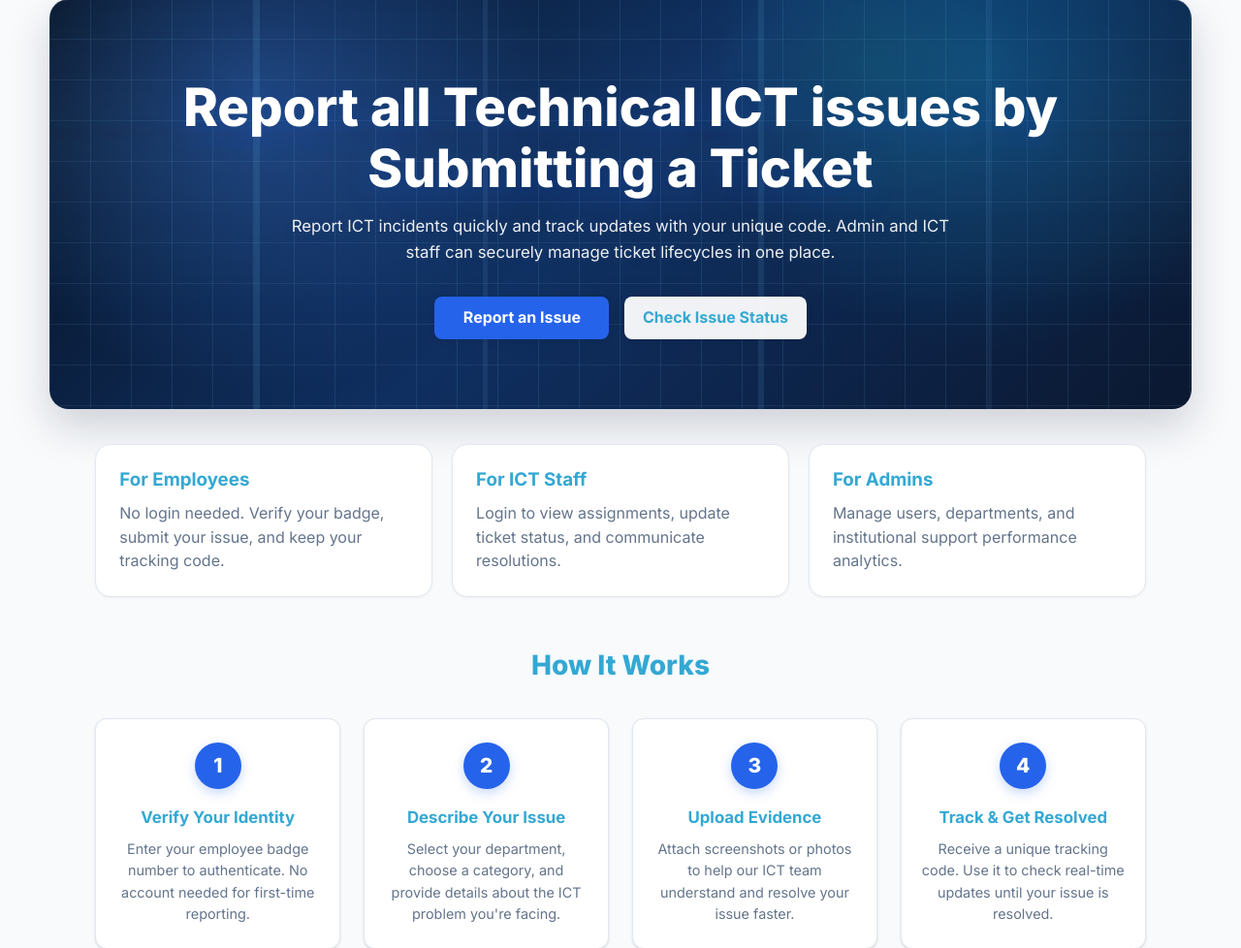
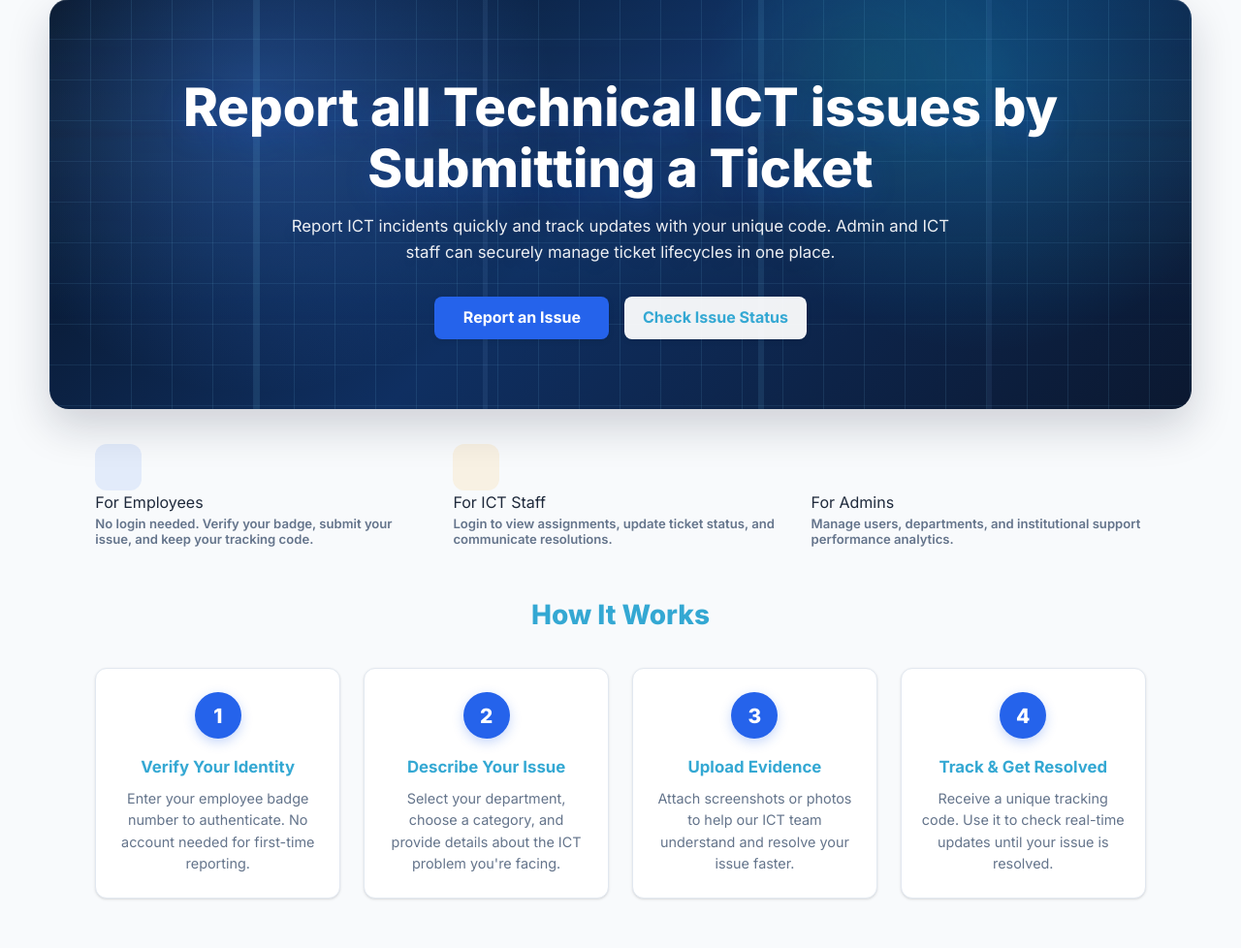
Before and after one commit to mohamed-sinani/ict-ticket-support-system, a PHP site: page / in a window 1280 px wide. Shown: the part 105-1083 px from the top of the page at 97% size. Run offline with PHP 8.4, Linux system fonts and the light colour scheme.

Commit message:
feat: update landing page

```diff
--- a/index.php
+++ b/index.php
@@ -15,19 +15,28 @@ require_once __DIR__ . '/includes/header.php';
     </div>
 </section>
 
-<section class="panel-grid container">
-    <article class="panel-card">
-        <h3 data-i18n="home_for_employees">For Employees</h3>
-        <p data-i18n="home_for_employees_text">No login needed. Verify your badge, submit your issue, and keep your tracking code.</p>
-    </article>
-    <article class="panel-card">
-        <h3 data-i18n="home_for_ict">For ICT Staff</h3>
-        <p data-i18n="home_for_ict_text">Login to view assignments, update ticket status, and communicate resolutions.</p>
-    </article>
-    <article class="panel-card">
-        <h3 data-i18n="home_for_admins">For Admins</h3>
-        <p data-i18n="home_for_admins_text">Manage users, departments, and institutional support performance analytics.</p>
-    </article>
+<section class="container stats-grid">
+    <div class="stat-card stat-card-inner stat-accent-blue">
+        <div class="stat-icon stat-icon-blue"><i class="fas fa-user"></i></div>
+        <div class="stat-body">
+            <div class="stat-value" data-i18n="home_for_employees">For Employees</div>
+            <p data-i18n="home_for_employees_text">No login needed. Verify your badge, submit your issue, and keep your tracking code.</p>
+        </div>
+    </div>
+    <div class="stat-card stat-card-inner stat-accent-amber">
+        <div class="stat-icon stat-icon-amber"><i class="fas fa-tools"></i></div>
+        <div class="stat-body">
+            <div class="stat-value" data-i18n="home_for_ict">For ICT Staff</div>
+            <p data-i18n="home_for_ict_text">Login to view assignments, update ticket status, and communicate resolutions.</p>
+        </div>
+    </div>
+    <div class="stat-card stat-card-inner stat-accent-indigo">
+        <div class="stat-icon stat-icon-indigo"><i class="fas fa-cogs"></i></div>
+        <div class="stat-body">
+            <div class="stat-value" data-i18n="home_for_admins">For Admins</div>
+            <p data-i18n="home_for_admins_text">Manage users, departments, and institutional support performance analytics.</p>
+        </div>
+    </div>
 </section>
 
 <section class="how-it-works container">
```
